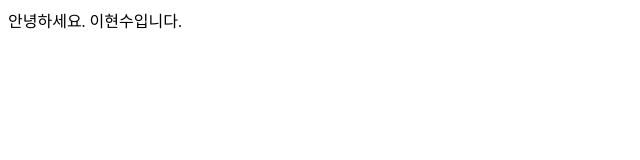
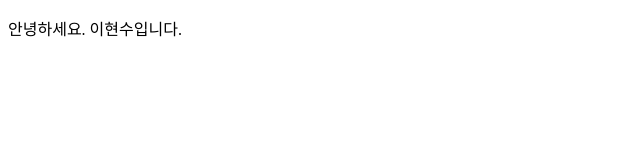
Before and after one commit to golealda/leehyeunsoo.io, a plain HTML site: page index.html in a window 1280 px wide. Shown: the whole page, without its empty margins (0-640 px from the left). Drawn offline with Linux system fonts and the light colour scheme.

Commit message:
Update index.html
test

```diff
--- a/index.html
+++ b/index.html
@@ -6,6 +6,6 @@
     <title>개발자 이현수</title>
   </head>
   <body>
-    안녕하세요. 이현수입니다.
+    <p>안녕하세요. 이현수입니다.</p>
   </body>
   </html>
```
